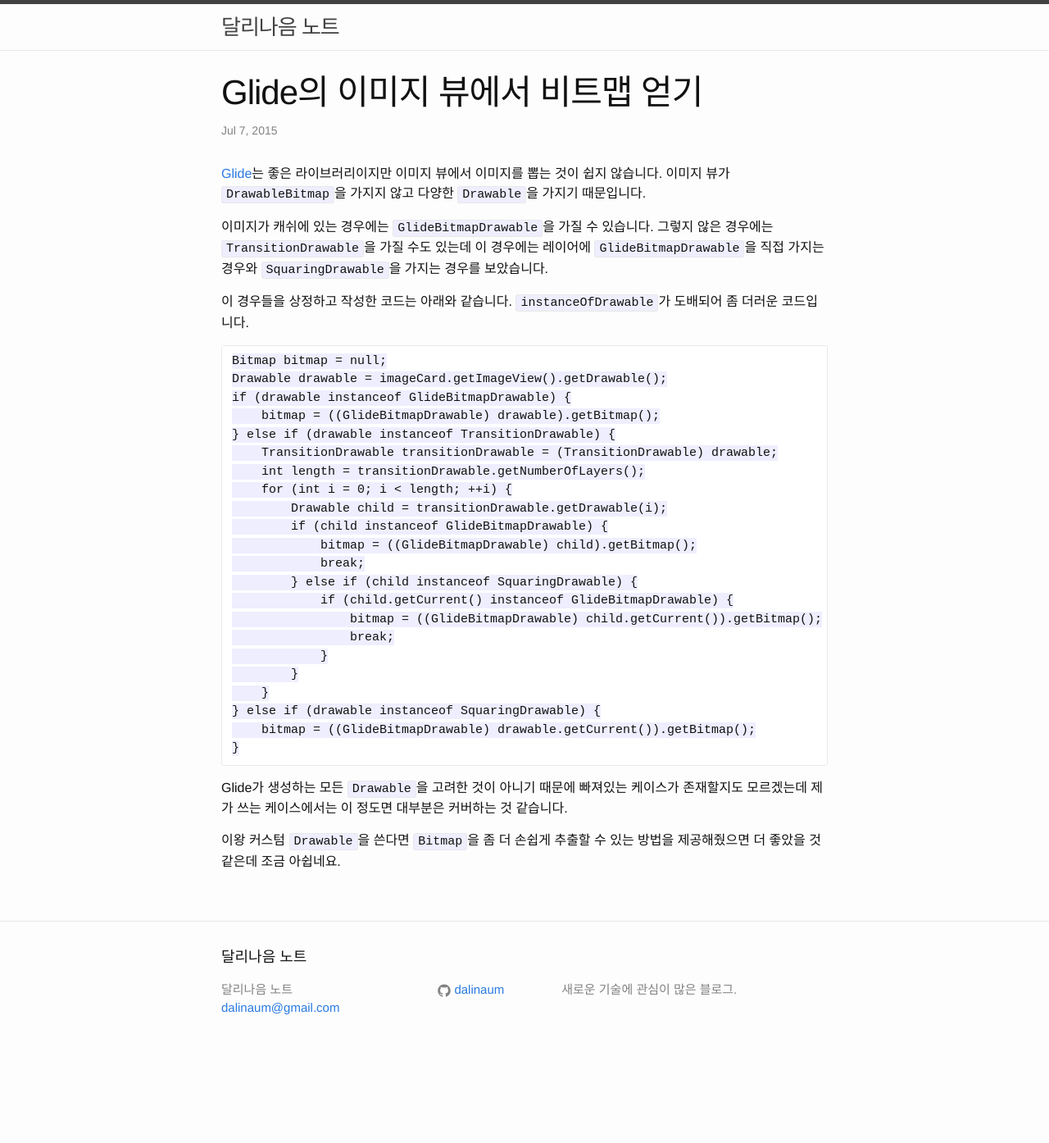
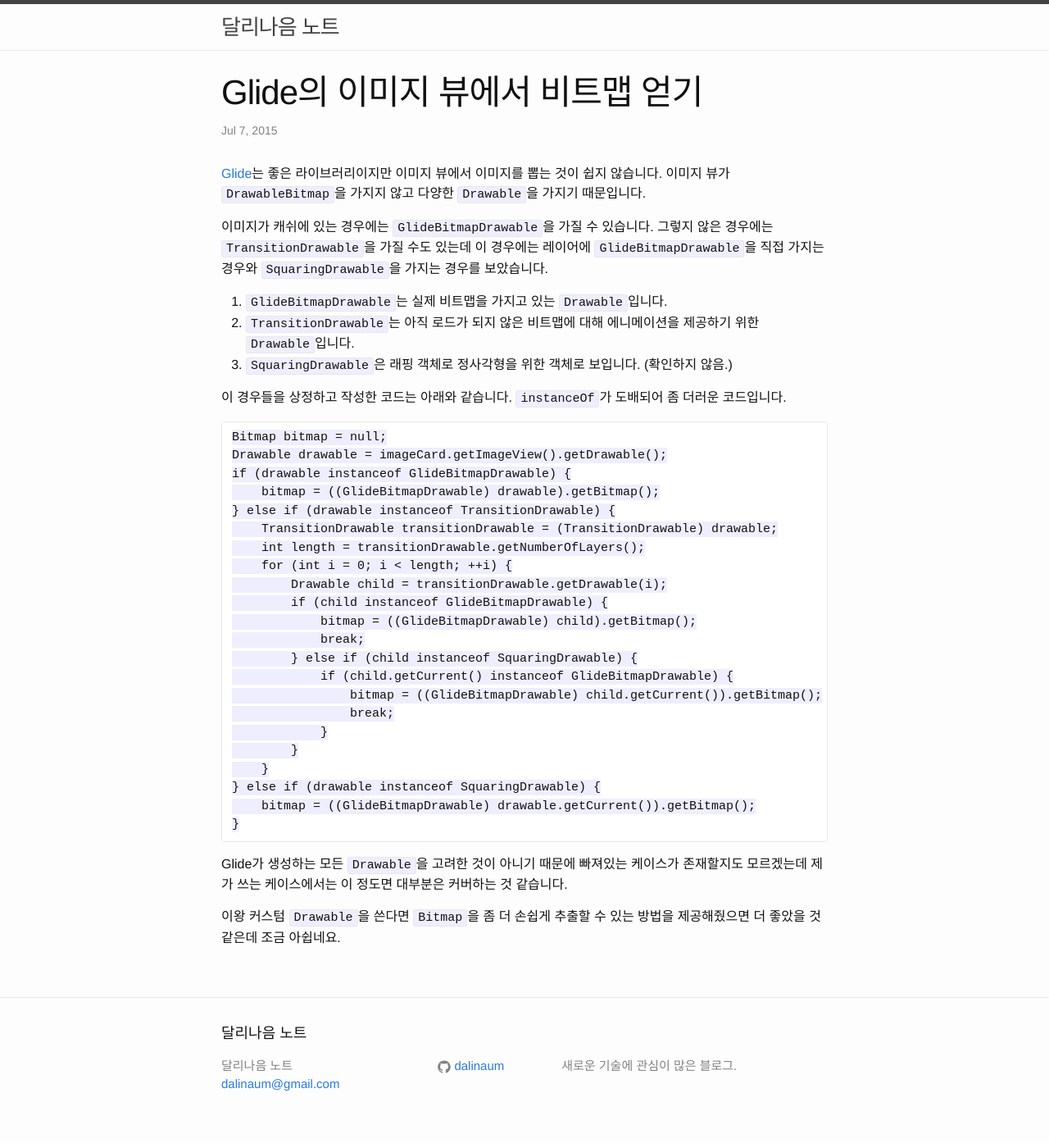
Before and after one commit to dalinaum/dalinaum.github.io, a Jekyll site: the page built from _posts/2015-07-07-retrieving-bitmap-of-glide.markdown, in a window 1280 px wide. Shown: the whole page at 82% size. Built offline with Jekyll 4.4.1, drawn with Linux system fonts in a browser that asks for light colours; Markdown is read by kramdown in place of the engine named in the settings; before the commit the page ends 1301 px from its top, so only the background shows below that.

Commit message:
설명 조금 더 추가.

````diff
--- a/_posts/2015-07-07-retrieving-bitmap-of-glide.markdown
+++ b/_posts/2015-07-07-retrieving-bitmap-of-glide.markdown
@@ -9,7 +9,11 @@
 
 이미지가 캐쉬에 있는 경우에는 `GlideBitmapDrawable`을 가질 수 있습니다. 그렇지 않은 경우에는 `TransitionDrawable`을 가질 수도 있는데 이 경우에는 레이어에 `GlideBitmapDrawable`을 직접 가지는 경우와 `SquaringDrawable`을 가지는 경우를 보았습니다.
 
-이 경우들을 상정하고 작성한 코드는 아래와 같습니다. `instanceOfDrawable`가 도배되어 좀 더러운 코드입니다.
+ 1. `GlideBitmapDrawable`는 실제 비트맵을 가지고 있는 `Drawable`입니다.
+ 1. `TransitionDrawable`는 아직 로드가 되지 않은 비트맵에 대해 에니메이션을 제공하기 위한 `Drawable`입니다.
+ 1. `SquaringDrawable`은 래핑 객체로 정사각형을 위한 객체로 보입니다. (확인하지 않음.)
+
+이 경우들을 상정하고 작성한 코드는 아래와 같습니다. `instanceOf`가 도배되어 좀 더러운 코드입니다.
 
 ```
 Bitmap bitmap = null;
````
